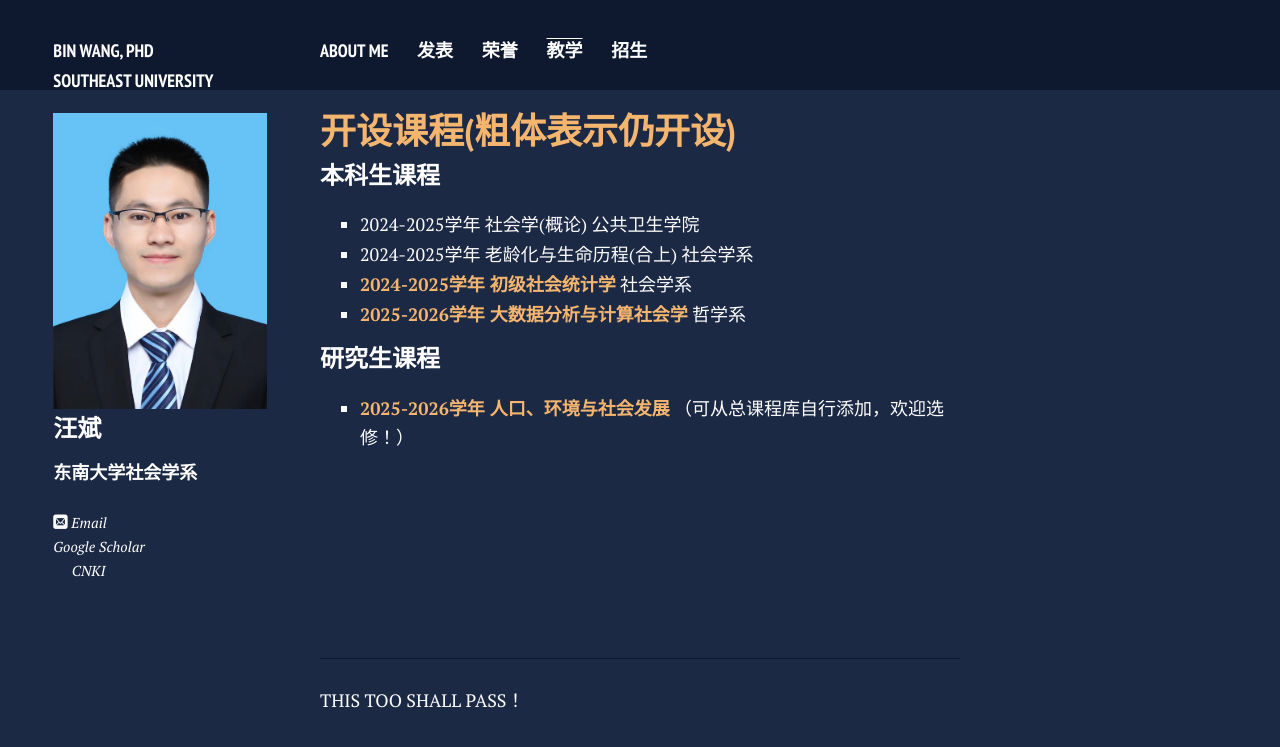
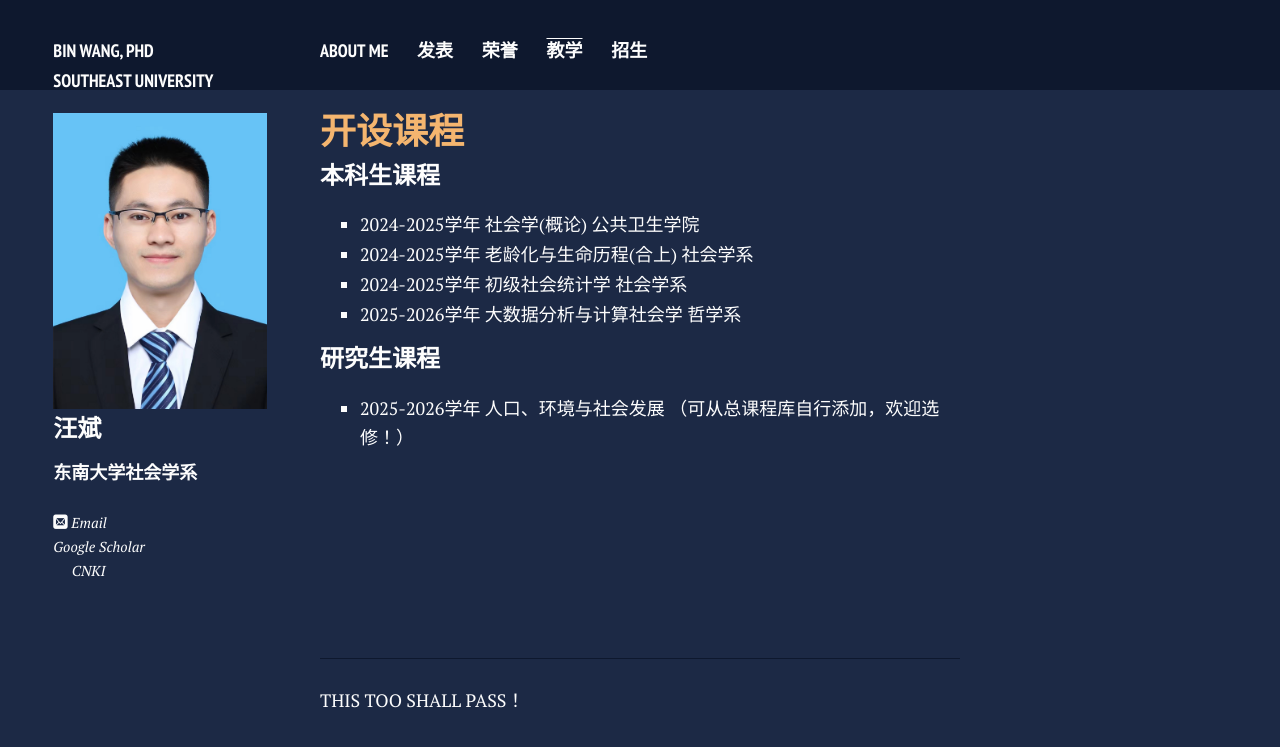
Before and after one commit to bwPhD/bwPhD.github.io, a Jekyll site: the page built from teach.md, in a window 1280 px wide. Shown: the top 747 px of the page. Built offline with Jekyll 4.4.1, drawn with Linux system fonts in a browser that asks for light colours; nearby versions of some CDN libraries; comment, search, counter and statistics services are not loaded; a style sheet for code colours, icons or effects is not loaded.

Commit message:
Update teach.md

```diff
--- a/teach.md
+++ b/teach.md
@@ -4,14 +4,14 @@ permalink: /teach/index.html
 title: 教学
 ---
 
-## **开设课程(粗体表示仍开设)**
+## **开设课程**
 
 ### 本科生课程
 - 2024-2025学年 社会学(概论)        公共卫生学院
 - 2024-2025学年 老龄化与生命历程(合上)  社会学系
-- **2024-2025学年 初级社会统计学**         社会学系
-- **2025-2026学年 大数据分析与计算社会学**  哲学系
+- 2024-2025学年 初级社会统计学         社会学系
+- 2025-2026学年 大数据分析与计算社会学  哲学系
 
 
 ### 研究生课程
-- **2025-2026学年  人口、环境与社会发展**  （可从总课程库自行添加，欢迎选修！）
+- 2025-2026学年  人口、环境与社会发展  （可从总课程库自行添加，欢迎选修！）
```
